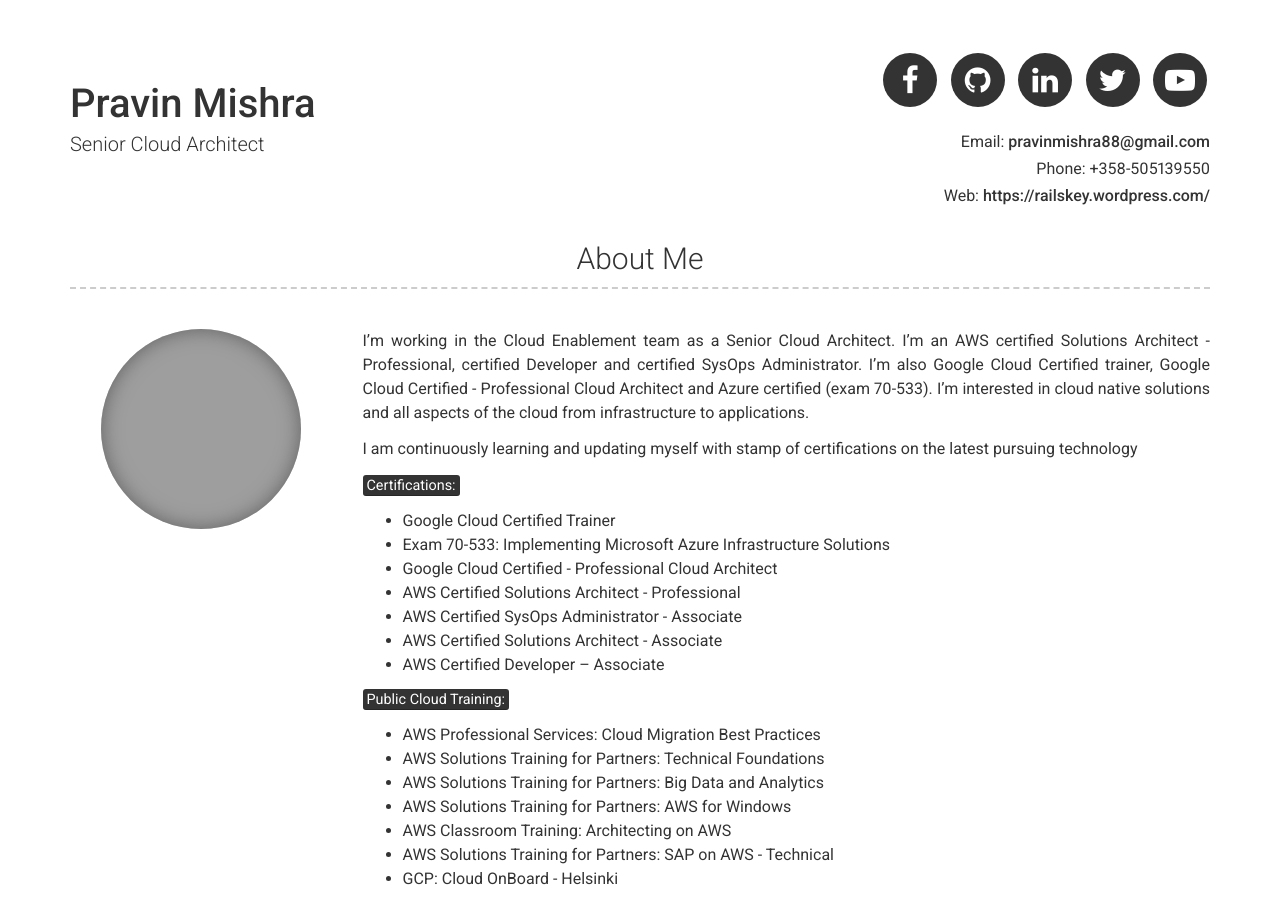
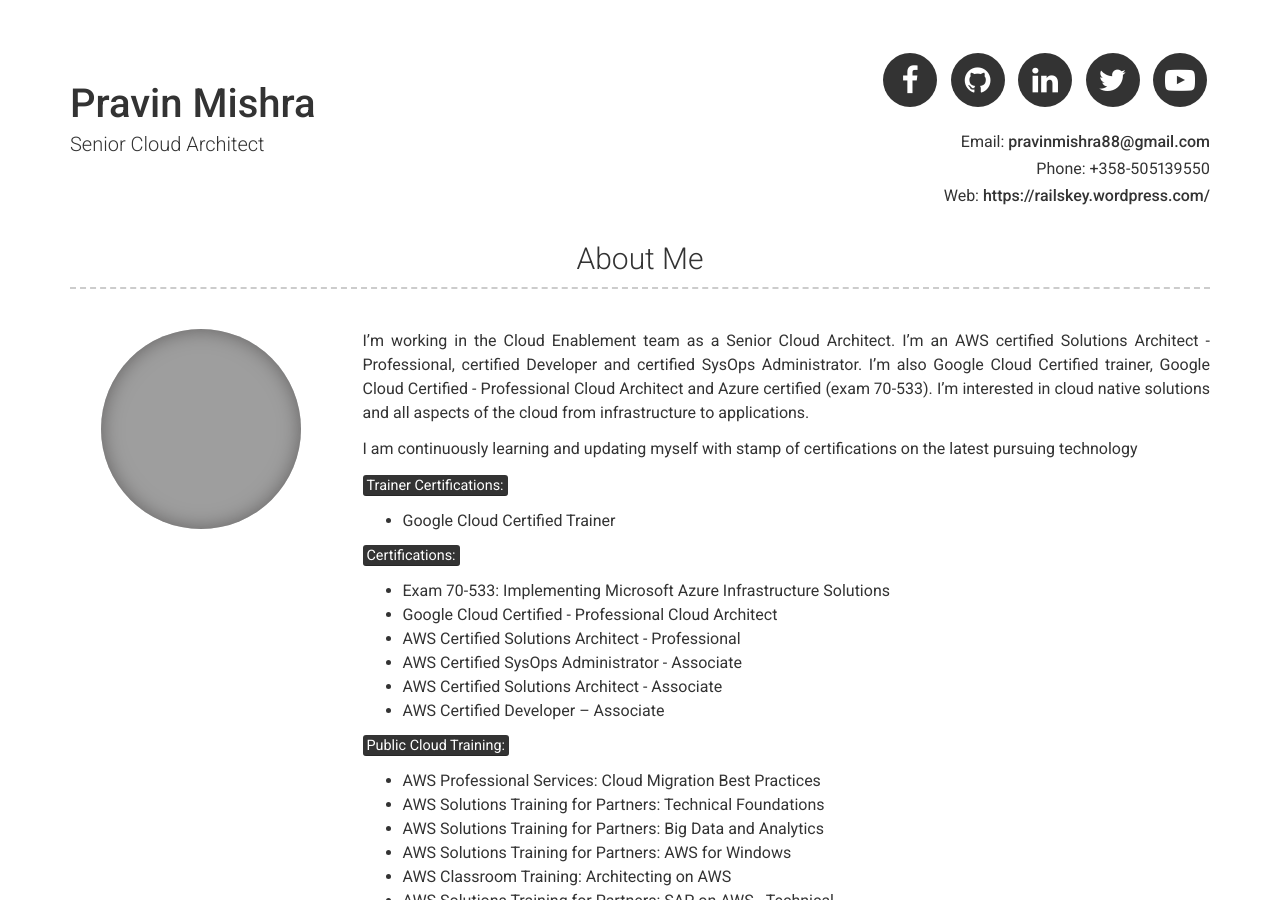
Before and after one commit to diatmpravin/diatmpravin.github.io, a Jekyll site: the page built from index.md, in a window 1280 px wide and 900 px high. Built offline with Jekyll 4.4.1, drawn with Linux system fonts in a browser that asks for light colours; grey boxes are pictures that could not be loaded.

Commit message:
Added certifications

```diff
--- a/_config.yml
+++ b/_config.yml
@@ -33,8 +33,10 @@ about_content: | # this will include new lines to allow paragraphs
 
   I am continuously learning and updating myself with stamp of certifications on the latest pursuing technology
 
+  <mark>Trainer Certifications:</mark>
+  - Google Cloud Certified Trainer
+
   <mark>Certifications:</mark>
-  - Google Cloud Certified Trainer
   - Exam 70-533: Implementing Microsoft Azure Infrastructure Solutions
   - Google Cloud Certified - Professional Cloud Architect
   - AWS Certified Solutions Architect - Professional
```
